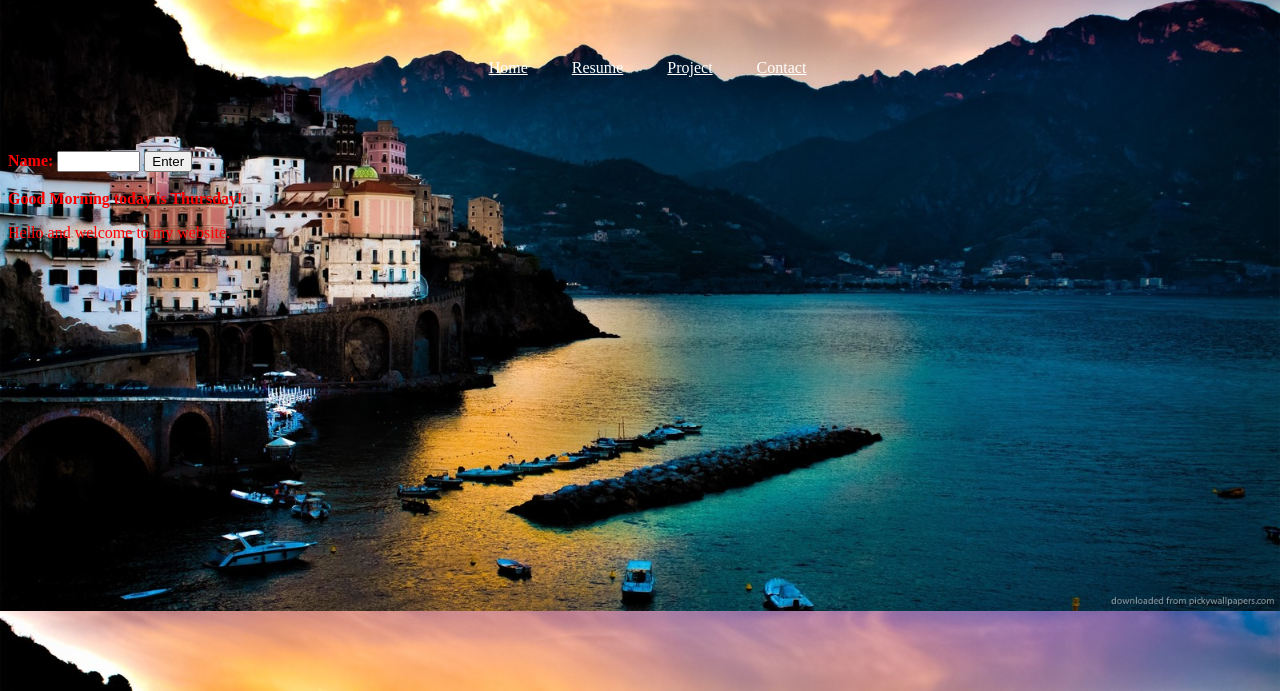
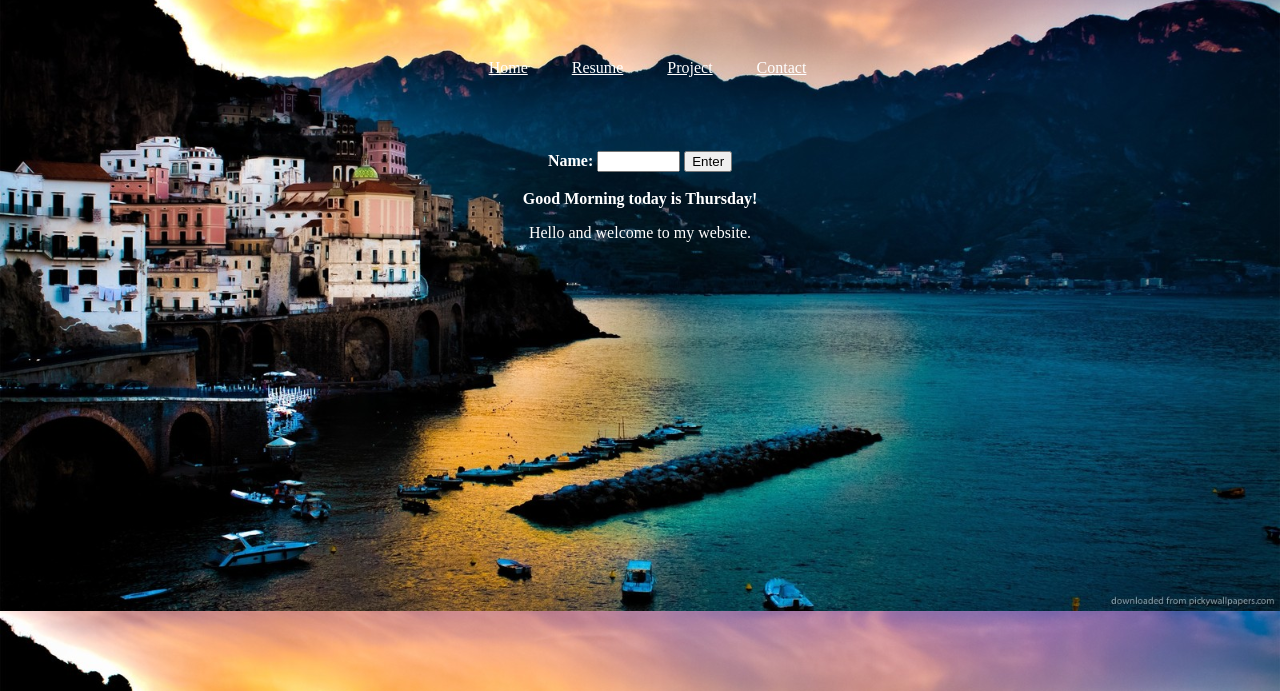
Before and after one commit to Himanjali/Index, a plain HTML site: page index.html in a window 1280 px wide. Shown: the part 109-800 px from the top of the page. Drawn offline with Linux system fonts and the light colour scheme.

Commit message:
Update style.css

```diff
--- a/style.css
+++ b/style.css
@@ -29,6 +29,7 @@ body{
 	color:white;
 }
 	div{
-		color:red;
+		color:white;
+		text-align:center;
 
 }
```
